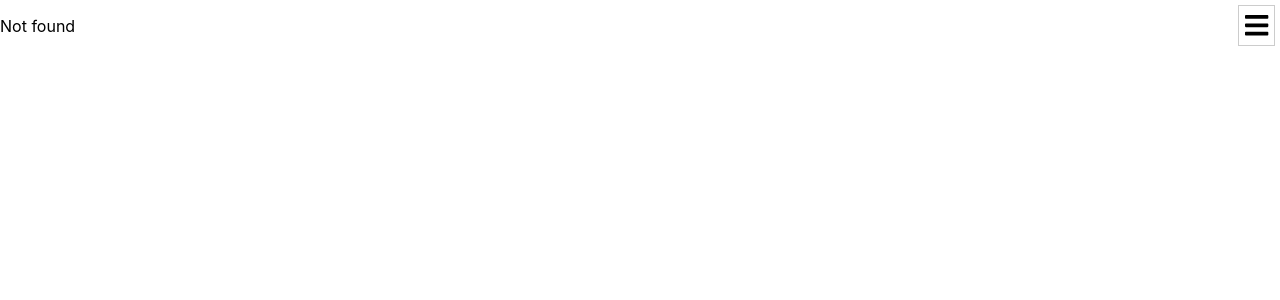
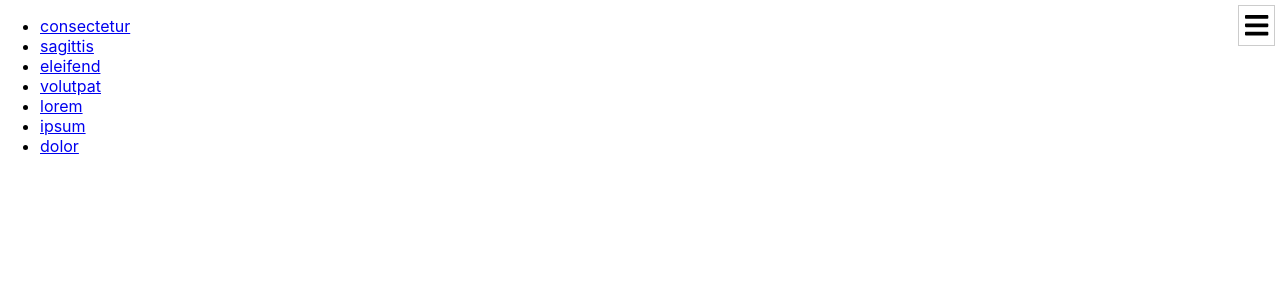
Before and after one commit to rudfoss/cra-workshop, a React (Create React App) app: page /messagerouter in a window 1280 px wide. Before the commit this address had no page. Shown: the top 300 px of the page. Built offline with nearby package versions, Linux system fonts and the light colour scheme.

Commit message:
MessageRouter

```diff
--- /dev/null
+++ b/src/data/messages.json.ts
@@ -0,0 +1,9 @@
+export default {
+	"consectetur": "Lorem ipsum dolor sit amet, consectetur adipiscing elit.",
+	"sagittis": "Mauris tristique libero eu ex sagittis, ac bibendum ipsum pellentesque.",
+	"eleifend": "Nunc et felis ac libero eleifend varius.",
+	"volutpat": "Donec molestie leo nec nibh volutpat, eget consequat nunc elementum.",
+	"lorem": "Phasellus euismod lorem vel leo semper, sed vehicula augue vehicula.",
+	"ipsum": "Nulla porta dolor a leo commodo, et ornare orci auctor.",
+	"dolor": "Aenean efficitur leo ac lorem imperdiet tincidunt."
+}
--- /dev/null
+++ b/src/features/MessageRouter/MessageRouter.tsx
@@ -0,0 +1,26 @@
+import React from "react"
+import { Link, Route, Switch, useRouteMatch } from "react-router-dom"
+import messages from "data/messages.json"
+
+export const MessageRouter = (): JSX.Element => {
+	const { path, url } = useRouteMatch()
+
+	return (
+		<>
+			<ul>
+				{Object.keys(messages).map((id) => (
+					<li key={id}><Link to={`${url}/${id}`}>{id}</Link></li>
+				))}
+			</ul>
+			<Switch>
+				{Object.entries(messages).map(([key, value]) => (
+					<Route key={key} path={`${path}/${key}`}>
+						<p>{value}</p>
+					</Route>
+				))}
+			</Switch>
+		</>
+	)
+}
+
+export default MessageRouter
--- /dev/null
+++ b/src/features/MessageRouter/index.ts
@@ -0,0 +1 @@
+export { MessageRouter as default } from "./MessageRouter"
--- a/src/features/Nav/Nav.tsx
+++ b/src/features/Nav/Nav.tsx
@@ -38,6 +38,12 @@ export const Nav = (): JSX.Element => {
 					<hr/>
 
 					<div>
+						<Link to="/messagerouter" onClick={close}>Message Router</Link>
+					</div>
+
+					<hr/>
+
+					<div>
 						<Link to="/incrementor" onClick={close}>Incrementor</Link>
 					</div>
 					<div>
--- a/src/features/Router/Router.tsx
+++ b/src/features/Router/Router.tsx
@@ -10,6 +10,7 @@ import TodoList from "features/TodoList"
 import HeavyForm from "features/HeavyForm"
 import ListPostsByUser from "features/ListPostsByUser"
 import ListUsers from "features/ListUsers"
+import MessageRouter from "features/MessageRouter"
 
 export const Router = (): JSX.Element => {
 	const { pathname } = useLocation()
@@ -36,6 +37,9 @@ export const Router = (): JSX.Element => {
 
 			<Route path="/range/:min/:max">
 				<RouteRangeMinMax/>
+			</Route>
+			<Route path="/messagerouter">
+				<MessageRouter/>
 			</Route>
 
 			<Route path="/todo">
```
Also changed, not shown: 1 other file (tests, documents, lock files or other folders).
